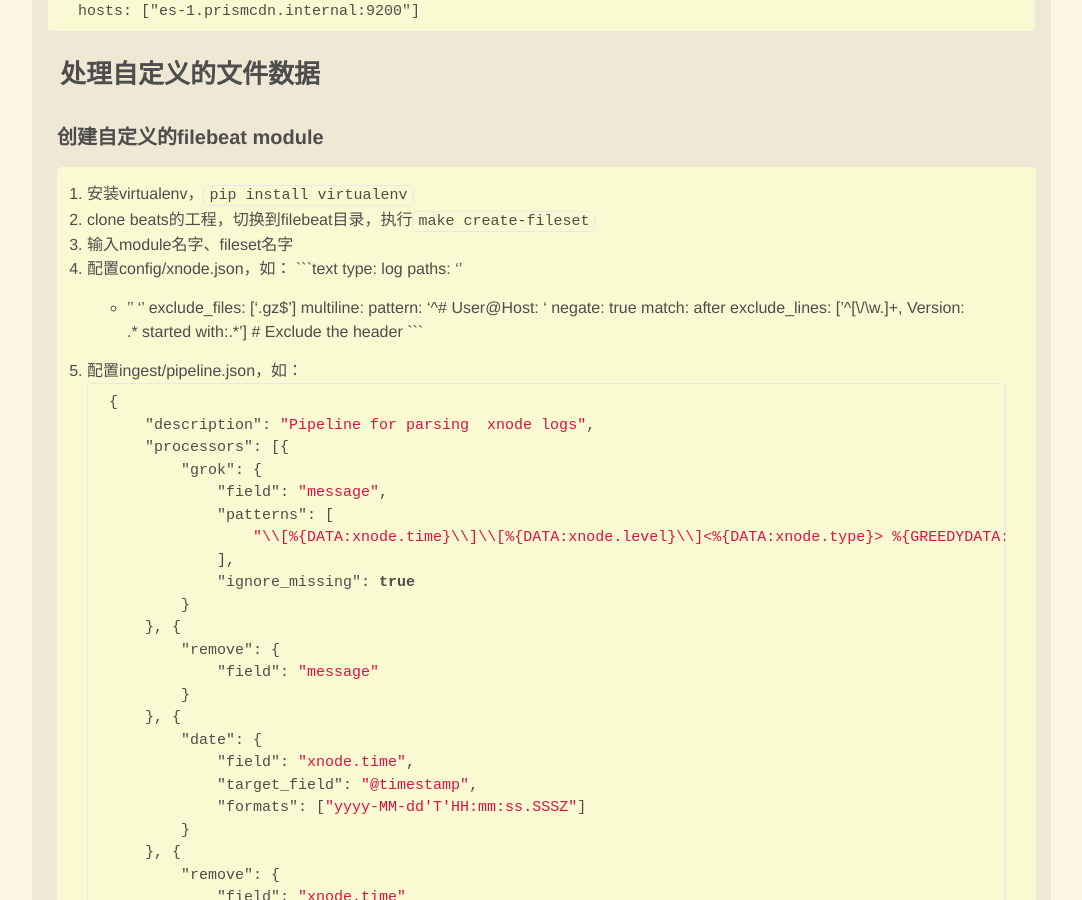
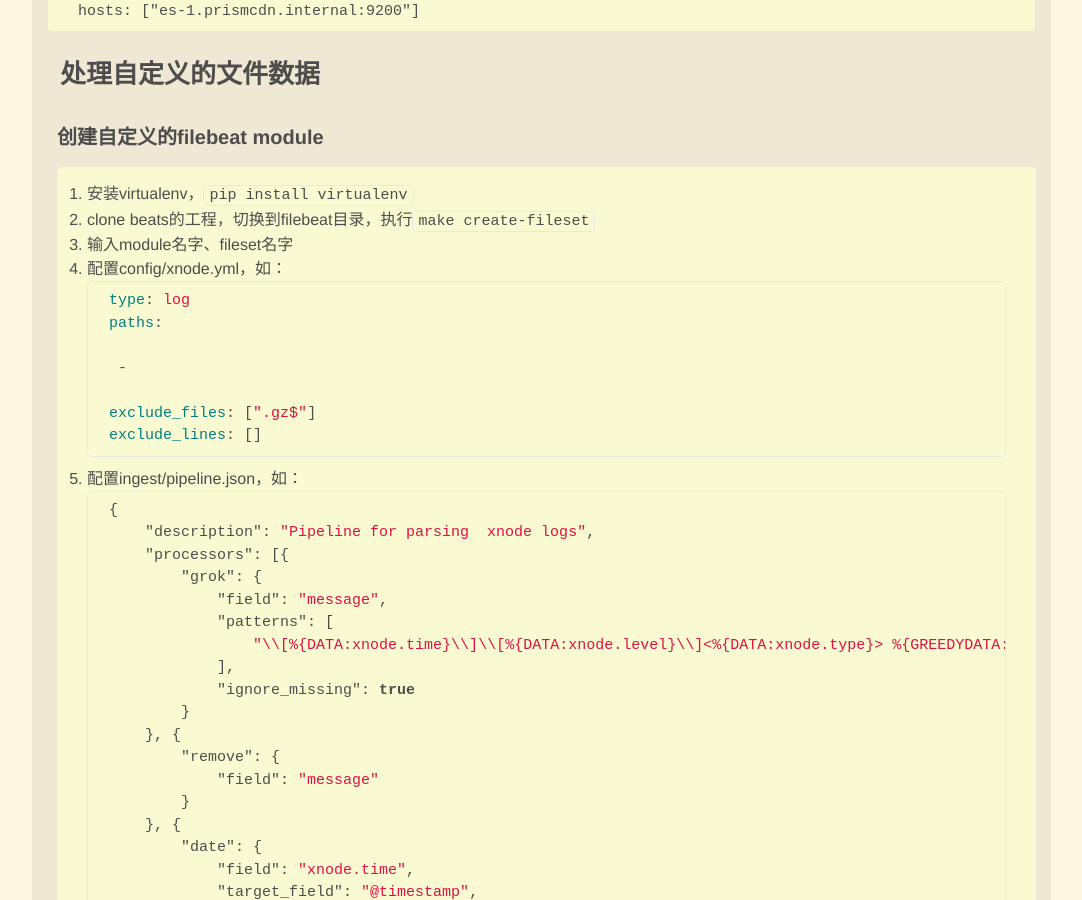
Before and after one commit to feiyuw/feiyuw.github.io, a Jekyll site: the page built from _posts/2018-06-05-elk-notes.md, in a window 1280 px wide and 900 px high, scrolled down 3189 px. Shown: the whole window, without its empty margins (91-1173 px from the left). Built offline with Jekyll 4.4.1, drawn with Linux system fonts in a browser that asks for light colours; nearby versions of some CDN libraries; comment, search, counter and statistics services are not loaded.

Commit message:
update blog

````diff
--- a/_posts/2018-06-05-elk-notes.md
+++ b/_posts/2018-06-05-elk-notes.md
@@ -129,19 +129,15 @@ output.elasticsearch:
 1. 安装virtualenv，`pip install virtualenv`
 1. clone beats的工程，切换到filebeat目录，执行`make create-fileset`
 1. 输入module名字、fileset名字
-1. 配置config/xnode.json，如：
-    ```text
+1. 配置config/xnode.yml，如：
+    ```yaml
     type: log
     paths:
-    '{{ range $i, $path := .paths }}'
-    - '{{$path}}'
-    '{{ end }}'
-    exclude_files: ['.gz$']
-    multiline:
-      pattern: '^# User@Host: '
-      negate: true
-      match: after
-    exclude_lines: ['^[\/\w\.]+, Version: .* started with:.*']  # Exclude the header
+    {{ range $i, $path := .paths }}
+     - {{$path}}
+    {{ end }}
+    exclude_files: [".gz$"]
+    exclude_lines: []
     ```
 1. 配置ingest/pipeline.json，如：
     ```json
````
